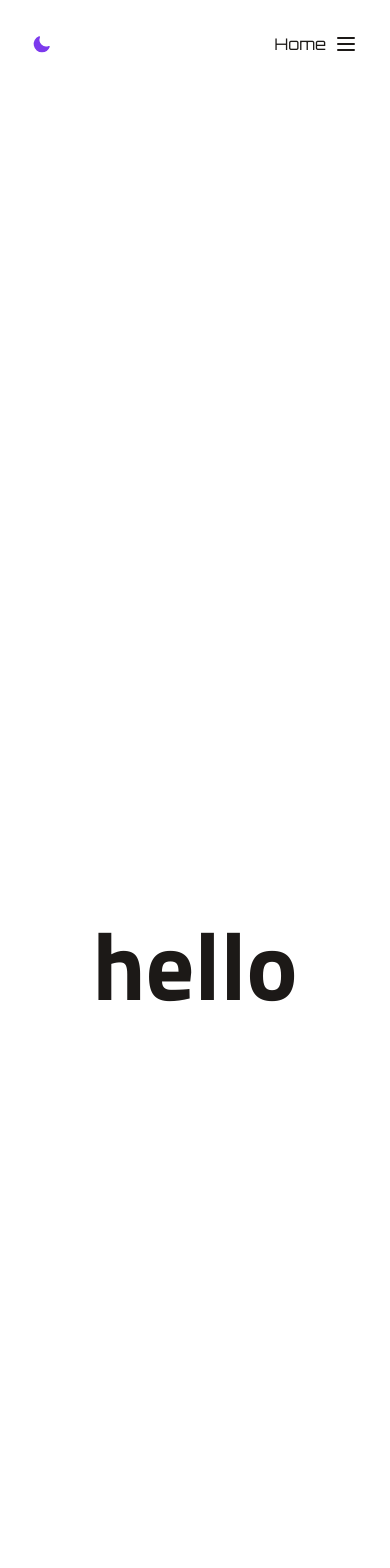
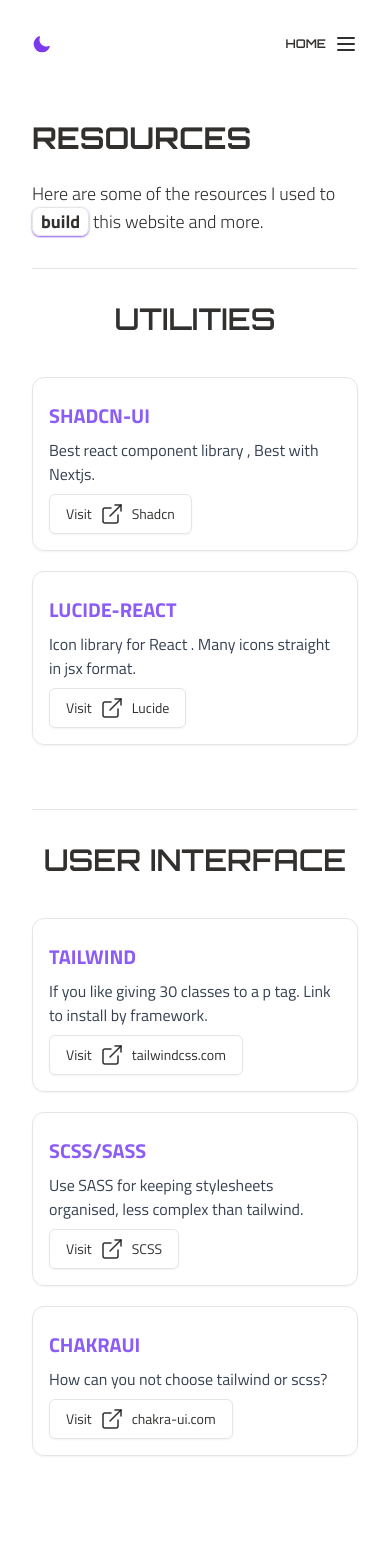
Before and after one commit to mxnan/pages-blogs, a Next.js app: page /resources in a window 390 px wide. Shown: the top 1568 px of the page. Built offline with nearby package versions, Linux system fonts and the light colour scheme.

Commit message:
changes
styled resource card,nav. acc to screen sm added.
mapping links.ts over resource page .

```diff
--- a/src/components/container/desktop-nav.tsx
+++ b/src/components/container/desktop-nav.tsx
@@ -14,7 +14,7 @@
           <a
             onMouseEnter={() => setHoveredIndex(index)}
             onMouseLeave={() => setHoveredIndex(null)}
-            className="relative rounded-xl px-4 py-2 "
+            className="relative rounded-xl px-4 py-2 uppercase font-bold "
           >
             <AnimatePresence>
               {hoveredIndex === index && (
@@ -33,7 +33,7 @@
             <span
               className={`relative z-10 ${
                 router.asPath === link.link &&
-                "text-violet-600 dark:text-amber-600 font-medium  transition-all duration-1000 ease-in-out"
+                "text-violet-600 dark:text-amber-600  transition-all duration-1000 ease-in-out"
               }`}
             >
               {link.name}
--- a/src/components/container/mobile-nav.tsx
+++ b/src/components/container/mobile-nav.tsx
@@ -40,7 +40,7 @@
   };
 
   return (
-    <div className="relative ">
+    <div className="relative uppercase font-semibold text-xs ">
       <div className="flex items-center justify-between gap-2">
         <NextLink href={mobileLinks[0].link} legacyBehavior>
           <a className="">{mobileLinks[0].name}</a>
@@ -77,11 +77,11 @@
             initial="hidden"
             animate="visible"
             exit="exit"
-            className="absolute top-10 right-0 w-28 mx-auto bg-stone-100 dark:bg-stone-900 shadow-md rounded-md p-4"
+            className="absolute top-10 right-0 w-max mx-auto bg-stone-100 dark:bg-stone-900 shadow-md rounded-md p-4"
           >
             {mobileLinks.slice(1).map((link: MobileLinkProps) => (
               <NextLink key={link.link} href={link.link} legacyBehavior>
-                <a className="block py-2 ">{link.name}</a>
+                <a className="block py-2  ">{link.name}</a>
               </NextLink>
             ))}
           </motion.div>
--- a/src/components/container/navlinks.tsx
+++ b/src/components/container/navlinks.tsx
@@ -7,11 +7,11 @@
   return (
     <nav className="font-title">
       {/* Desktop navigation links */}
-      <div className="hidden sm:block">
+      <div className="hidden md:block">
         <Desktopnav />
       </div>
       {/* Mobile navigation links */}
-      <div className="block sm:hidden">
+      <div className="block md:hidden">
         <Mobilenav />
       </div>
     </nav>
--- a/src/components/index.ts
+++ b/src/components/index.ts
@@ -1,5 +1,5 @@
 import Container from "./container/container";
 import SnippetCard from "./snippet-card";
+import ResourceCard from "./resource-card";
 
-
-export { Container, SnippetCard };
+export { Container, SnippetCard, ResourceCard };
--- /dev/null
+++ b/src/components/resource-card.tsx
@@ -0,0 +1,50 @@
+import Link from "next/link";
+import { Button } from "./ui/button";
+import { ExternalLinkIcon } from "lucide-react";
+// import Image from "next/image";
+
+interface ResourceCardProps {
+  title: string;
+  description: string;
+  link: string;
+  websiteLink: string;
+}
+
+export default function ResourceCard({
+  title,
+  description,
+  link,
+  websiteLink,
+}: ResourceCardProps) {
+  return (
+    <div className="max-w-sm max-h-44 w-full p-4 flex flex-col justify-around space-y-2 rounded-xl border">
+      <h3 className="text-xl font-bold uppercase text-left mt-2 text-violet-500 dark:text-amber-800">
+        {title}
+      </h3>
+      <p className="mt-1 text-gray-700 dark:text-gray-400">{description}</p>
+      <Button
+        variant={"ghost"}
+        className="mt-5 space-x-2 group w-max"
+        onClick={() => window.open(websiteLink, "_blank")}
+      >
+        Visit{" "}
+        <ExternalLinkIcon
+          strokeWidth={1.5}
+          className="ml-2
+          group-hover:scale-90
+          transition-all duration-700 ease-in-out
+           group-hover:stroke-violet-600 dark:group-hover:stroke-amber-800"
+        />
+        <span
+          className="font-medium text-sm
+        group-hover:text-lg
+        group-hover:font-bold
+        transition-all duration-700 ease-in-out
+        group-hover:text-violet-500 dark:group-hover:text-amber-800"
+        >
+          {link}
+        </span>
+      </Button>
+    </div>
+  );
+}
--- a/src/components/ui/button.tsx
+++ b/src/components/ui/button.tsx
@@ -18,7 +18,7 @@
         secondary:
           "bg-stone-100 text-stone-900 hover:bg-stone-100/80 dark:bg-stone-800 dark:text-stone-50 dark:hover:bg-stone-800/80",
         ghost:
-          "hover:border hover:border-violet-400 dark:hover:border-amber-800 hover:bg-zinc-100 dark:hover:bg-zinc-900 ",
+          "border hover:border hover:border-violet-400 dark:hover:border-amber-800 hover:bg-violet-100 dark:hover:bg-stone-800 ",
         link: "text-stone-900 underline-offset-4 hover:underline dark:text-stone-50",
       },
       size: {
--- a/src/lib/links.ts
+++ b/src/lib/links.ts
@@ -17,3 +17,44 @@
 
   // Add more links as needed
 ];
+
+// resourcepage > Utility > resourceLinks
+export const utilityResourceLinks = [
+  {
+    title: "Shadcn-UI",
+    description:
+      "Best react component library , Best with Nextjs.",
+    websiteLink: "https://ui.shadcn.com/docs/installation/next",
+    link: "Shadcn",
+  },
+  {
+    title: "lucide-react",
+    description: "Icon library for React . Many icons straight in jsx format.",
+    websiteLink: "https://lucide.dev/",
+    link: "Lucide",
+  },
+];
+
+// resourcepage > User Interface > resourceLinks
+export const userInterfaceResourceLinks = [
+  {
+    title: "Tailwind",
+    description:
+      "If you like giving 30 classes to a p tag. Link to install by framework.",
+    websiteLink: "https://tailwindcss.com/docs/installation/framework-guides",
+    link: "tailwindcss.com",
+  },
+  {
+    title: "SCSS/SASS",
+    description:
+      "Use SASS for keeping stylesheets organised, less complex than tailwind.",
+    websiteLink: " https://sass-lang.com/install/",
+    link: "SCSS",
+  },
+  {
+    title: "ChakraUI",
+    description: "How can you not choose tailwind or scss?",
+    websiteLink: "https://chakra-ui.com/getting-started",
+    link: "chakra-ui.com",
+  },
+];
--- a/src/pages/resources/index.tsx
+++ b/src/pages/resources/index.tsx
@@ -1,12 +1,85 @@
-
-import { Container } from "@/components";
+import { Container, ResourceCard } from "@/components";
+import { Separator } from "@/components/ui/separator";
+import { userInterfaceResourceLinks, utilityResourceLinks } from "@/lib/links";
 import React from "react";
 
 const Resourcespage = () => {
   return (
     <Container title="Resources" description="Resources I used, visit and use">
-      <div className="min-h-[200vh] flexcenter">
-        <p className="text-8xl font-bold font-body">hello</p>
+      <div className="relative min-h-screen max-w-4xl mx-auto w-full">
+        <h1 className="text-7xl max-md:text-5xl max-sm:text-3xl mb-6 font-bold font-title uppercase">
+          Resources
+        </h1>
+        <p className="text-lg font-light">
+          Here are some of the resources I used to{" "}
+          <span className="px-2 rounded-lg border shadow-violet-500 dark:shadow-amber-800 font-bold w-max">
+            build
+          </span>{" "}
+          this website and more.
+        </p>
+
+        <> {/* Utilities section */}
+        <Separator className="my-8 max-w-3xl" />
+        <div className="space-y-2 max-w-3xl mx-auto">
+          <p
+            className="text-3xl font-semibold
+          font-title max-md:text-center uppercase
+          "
+          >
+            Utilities
+          </p>
+          <div className="py-8 mx-auto w-full flexcenter">
+            <div
+              className="flex-1 grid grid-cols-1
+           md:grid-cols-2
+           justify-items-center gap-x-5 gap-y-5"
+            >
+              {utilityResourceLinks.map((link) => (
+                <ResourceCard
+                  key={link.title}
+                  title={link.title}
+                  description={link.description}
+                  websiteLink={link.websiteLink}
+                  link={link.link}
+                />
+              ))}
+            </div>
+          </div>
+        </div>
+        </>
+
+        <> {/* User Interface section */}
+        <Separator className="my-8 max-w-3xl" />
+        <div className="space-y-2 max-w-3xl mx-auto">
+          <p
+            className="text-3xl font-semibold
+          font-title max-md:text-center uppercase
+          "
+          >
+            User Interface
+          </p>
+          <div className="py-8 mx-auto w-full flexcenter">
+            <div
+              className="flex-1 grid grid-cols-1
+           md:grid-cols-2
+           justify-items-center gap-x-5 gap-y-5"
+            >
+              {userInterfaceResourceLinks.map((link) => (
+                <ResourceCard
+                  key={link.title}
+                  title={link.title}
+                  description={link.description}
+                  websiteLink={link.websiteLink}
+                  link={link.link}
+                />
+              ))}
+            </div>
+          </div>
+        </div>
+        </>
+
+
+        {/* main div end */}
       </div>
     </Container>
   );
--- a/src/styles/globals.css
+++ b/src/styles/globals.css
@@ -3,18 +3,19 @@
 @tailwind utilities;
 
 :root {
-  @apply bg-white text-stone-900;
+  @apply bg-white text-stone-900/90;
 }
 .dark:root {
-  @apply bg-stone-950 text-stone-300;
+  @apply bg-black/50 text-white/90;
 }
 
 @layer base {
   /* Customize your global styles here */
 
   .border {
-    @apply border-stone-200 dark:border-stone-800 border-[1px];
+    @apply border-stone-200 dark:border-stone-800 border-[1px] shadow-sm;
   }
+
   .flexcenter {
     @apply flex items-center justify-center;
   }
--- a/tailwind.config.ts
+++ b/tailwind.config.ts
@@ -11,6 +11,9 @@
   prefix: "",
   theme: {
     extend: {
+      screens: {
+        sm: "500px",
+      },
       fontFamily: {
         // 👇 Add CSS variables
         title: ["var(--font-title)"],
```
Also changed, not shown: src/pages/snippets/index.tsx (+22 -10 lines).
